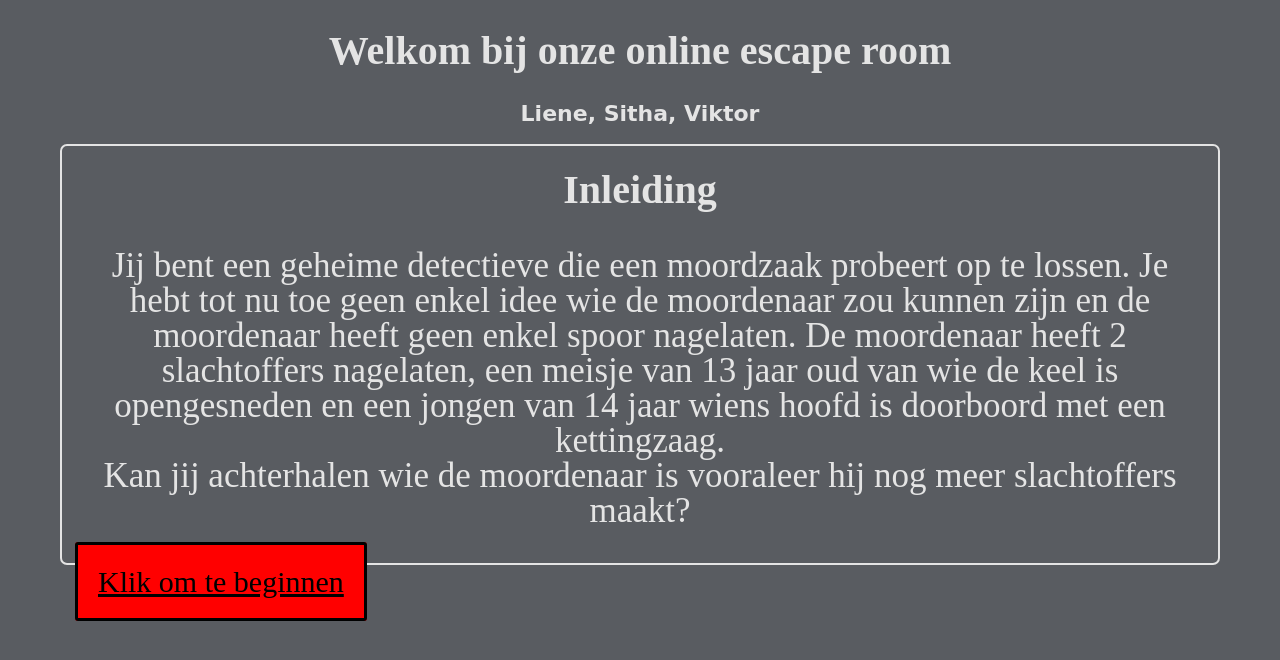
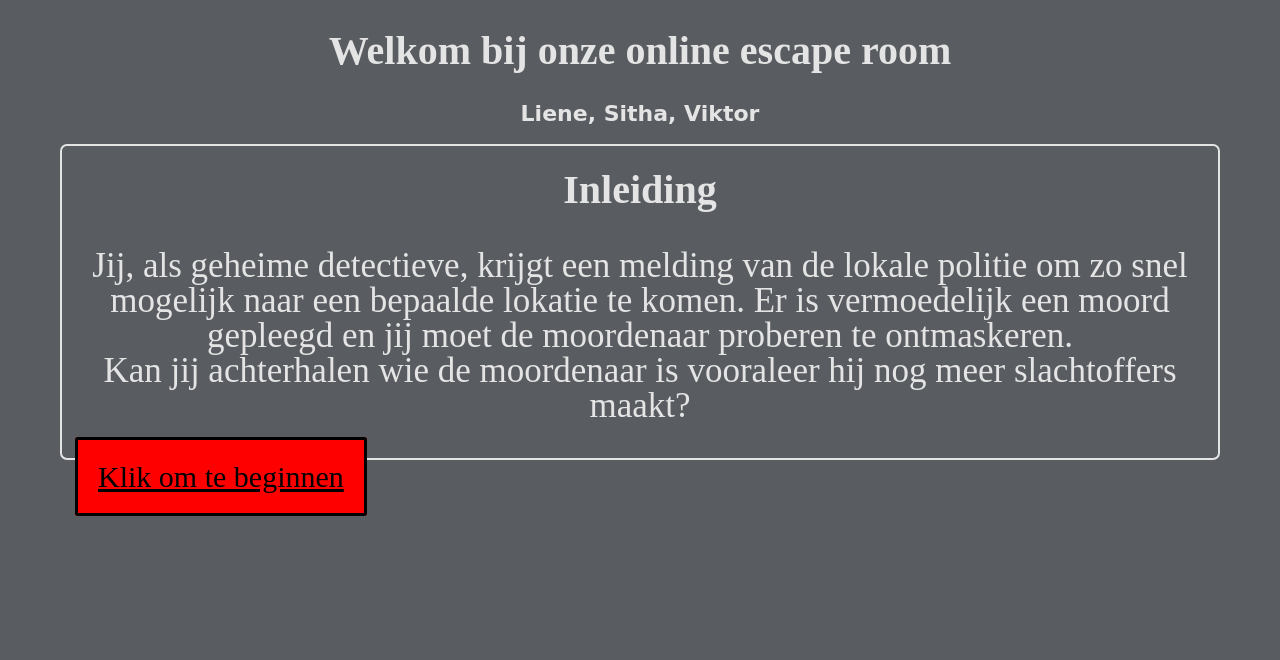
Before and after one commit to ViktorMeeussen/escaperoom-inleiding, a plain HTML site: page Virtueel.html in a window 1280 px wide. Drawn offline with Linux system fonts and the light colour scheme.

Commit message:
Update Virtueel.html

```diff
--- a/Virtueel.html
+++ b/Virtueel.html
@@ -86,7 +86,7 @@
     <div id="pagina">
         <h3>Inleiding</h3>
         <p id="verhaal">
-            Jij bent een geheime detectieve die een moordzaak probeert op te lossen. Je hebt tot nu toe geen enkel idee wie de moordenaar zou kunnen zijn en de moordenaar heeft geen enkel spoor nagelaten. De moordenaar heeft 2 slachtoffers nagelaten, een meisje van 13 jaar oud van wie de keel is opengesneden en een jongen van 14 jaar wiens hoofd is doorboord met een kettingzaag.<br> Kan jij achterhalen wie de moordenaar is vooraleer hij nog meer slachtoffers maakt?
+        Jij, als geheime detectieve, krijgt een melding van de lokale politie om zo snel mogelijk naar een bepaalde lokatie te komen. Er is vermoedelijk een moord gepleegd en jij moet de moordenaar proberen te ontmaskeren.<br> Kan jij achterhalen wie de moordenaar is vooraleer hij nog meer slachtoffers maakt?
         </p>
     </div>
     <a id="button" href="index.html">Klik om te beginnen</a>
```
